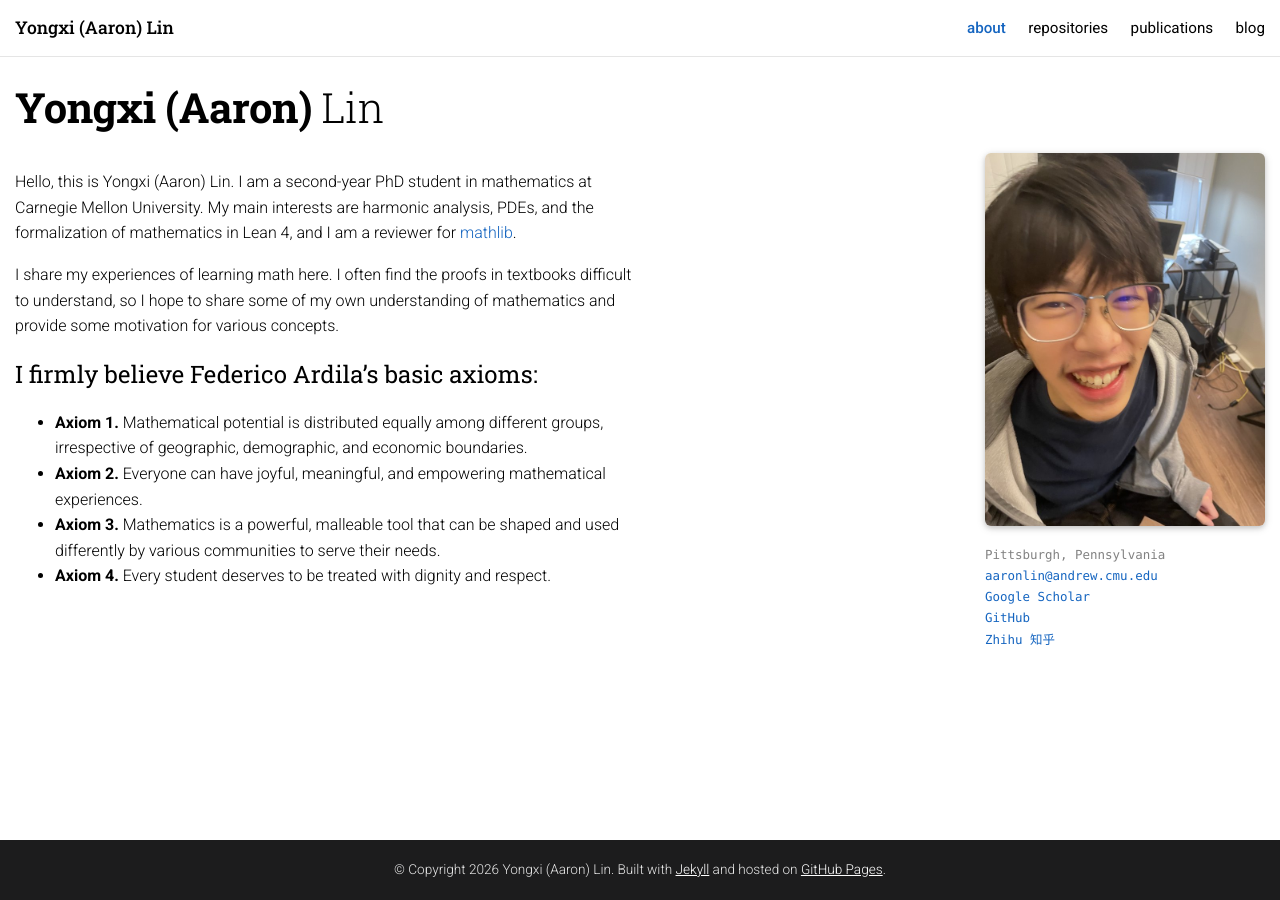
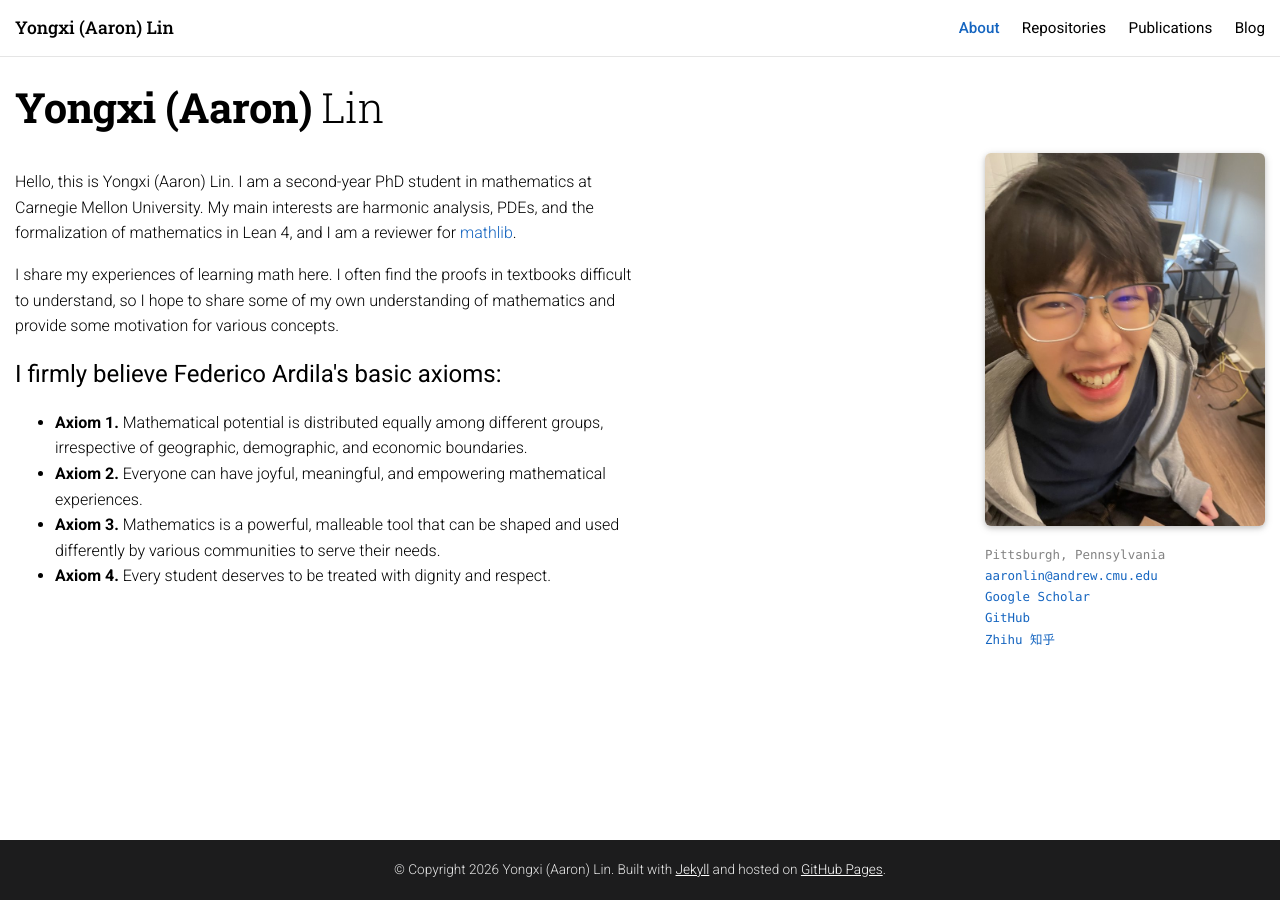
Before and after one commit to CoolRmal/coolrmal.github.io, a Jekyll site: the page built from index.md, in a window 1280 px wide. Built offline with Jekyll 4.4.1, drawn with Linux system fonts in a browser that asks for light colours.

Commit message:
Refine homepage navigation and axioms heading

```diff
--- a/_includes/nav.html
+++ b/_includes/nav.html
@@ -5,10 +5,10 @@
       <span></span><span></span><span></span>
     </button>
     <ul class="nav-links">
-      <li><a class="nav-link{% if page.nav == 'about' %} active{% endif %}" href="{{ '/' | relative_url }}">about</a></li>
-      <li><a class="nav-link{% if page.nav == 'repositories' %} active{% endif %}" href="{{ '/repositories/' | relative_url }}">repositories</a></li>
-      <li><a class="nav-link{% if page.nav == 'publications' %} active{% endif %}" href="{{ '/publications/' | relative_url }}">publications</a></li>
-      <li><a class="nav-link{% if page.nav == 'blog' %} active{% endif %}" href="{{ '/archive.html' | relative_url }}">blog</a></li>
+      <li><a class="nav-link{% if page.nav == 'about' %} active{% endif %}" href="{{ '/' | relative_url }}">About</a></li>
+      <li><a class="nav-link{% if page.nav == 'repositories' %} active{% endif %}" href="{{ '/repositories/' | relative_url }}">Repositories</a></li>
+      <li><a class="nav-link{% if page.nav == 'publications' %} active{% endif %}" href="{{ '/publications/' | relative_url }}">Publications</a></li>
+      <li><a class="nav-link{% if page.nav == 'blog' %} active{% endif %}" href="{{ '/archive.html' | relative_url }}">Blog</a></li>
     </ul>
   </div>
 </nav>
--- a/assets/css/main.css
+++ b/assets/css/main.css
@@ -181,6 +181,7 @@ blockquote {
 /* About page: bio on the left, photo and contacts pinned to the right edge. */
 .about-layout { display: flex; align-items: flex-start; gap: 3.5rem; }
 .about-bio { max-width: 70ch; }
+.axioms-heading { font-family: inherit; }
 .about-layout .profile { order: 2; flex: 0 0 280px; width: 280px; max-width: 280px; margin-left: auto; }
 
 .rounded { border-radius: 6px; }
--- a/index.md
+++ b/index.md
@@ -12,7 +12,7 @@ I share my experiences of learning math here. I often find the proofs in textboo
 understand, so I hope to share some of my own understanding of mathematics and provide some
 motivation for various concepts.
 
-## I firmly believe Federico Ardila's basic axioms:
+<h2 class="axioms-heading">I firmly believe Federico Ardila's basic axioms:</h2>
 
 - **Axiom 1.** Mathematical potential is distributed equally among different groups, irrespective
   of geographic, demographic, and economic boundaries.
```
